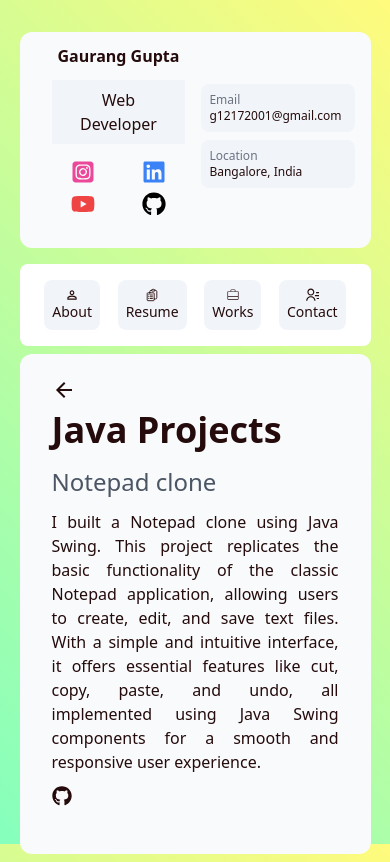
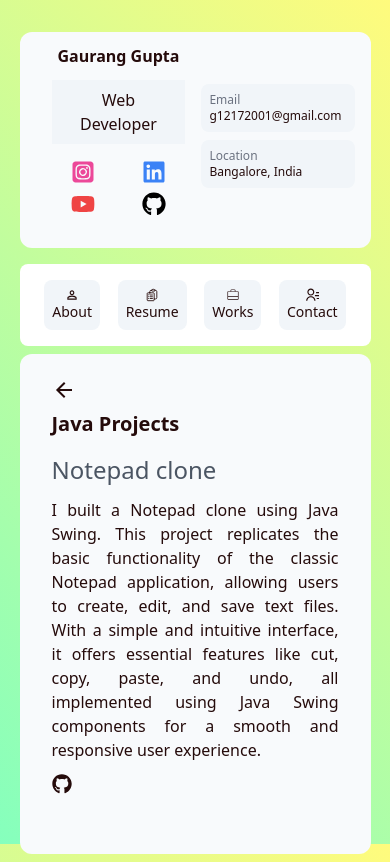
Before and after one commit to Gaurang-gupta/portfolio-gaurang, a React (Create React App) app: page /works/Java in a window 390 px wide. Built offline with nearby package versions, Linux system fonts and the light colour scheme.

Commit message:
Improved Styling

```diff
--- a/src/Components/Project/Project.js
+++ b/src/Components/Project/Project.js
@@ -12,7 +12,7 @@ function Project() {
       <Link to={"/works"} className='flex items-center text-2xl pb-2'>
         <IoMdArrowBack/>
       </Link>
-      <h1 className='text-4xl font-bold pb-4 flex items-center'>
+      <h1 className='sm:text-4xl font-bold pb-4 flex items-center xs:text-xl'>
         {path[2]} Projects <div className='xs:hidden sm:block w-[50%] h-[1px] ml-8 styleHeading'></div>
       </h1>
 
```
